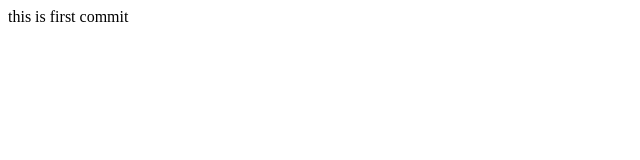
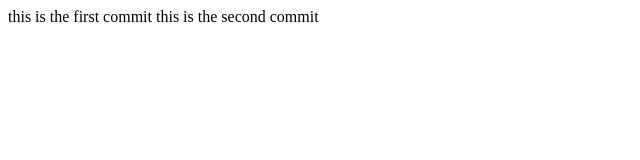
Before and after one commit to eugeniagorlacheva/frontend_test, a plain HTML site: page index.html in a window 1280 px wide. Shown: the whole page, without its empty margins (0-640 px from the left). Drawn offline with Linux system fonts and the light colour scheme.

Commit message:
added second line

```diff
--- a/index.html
+++ b/index.html
@@ -5,6 +5,7 @@
   <title>Document</title>
  </head>
  <body>
- this is first commit
+ this is the first commit
+ this is the second commit
  </body>
 </html>
```
